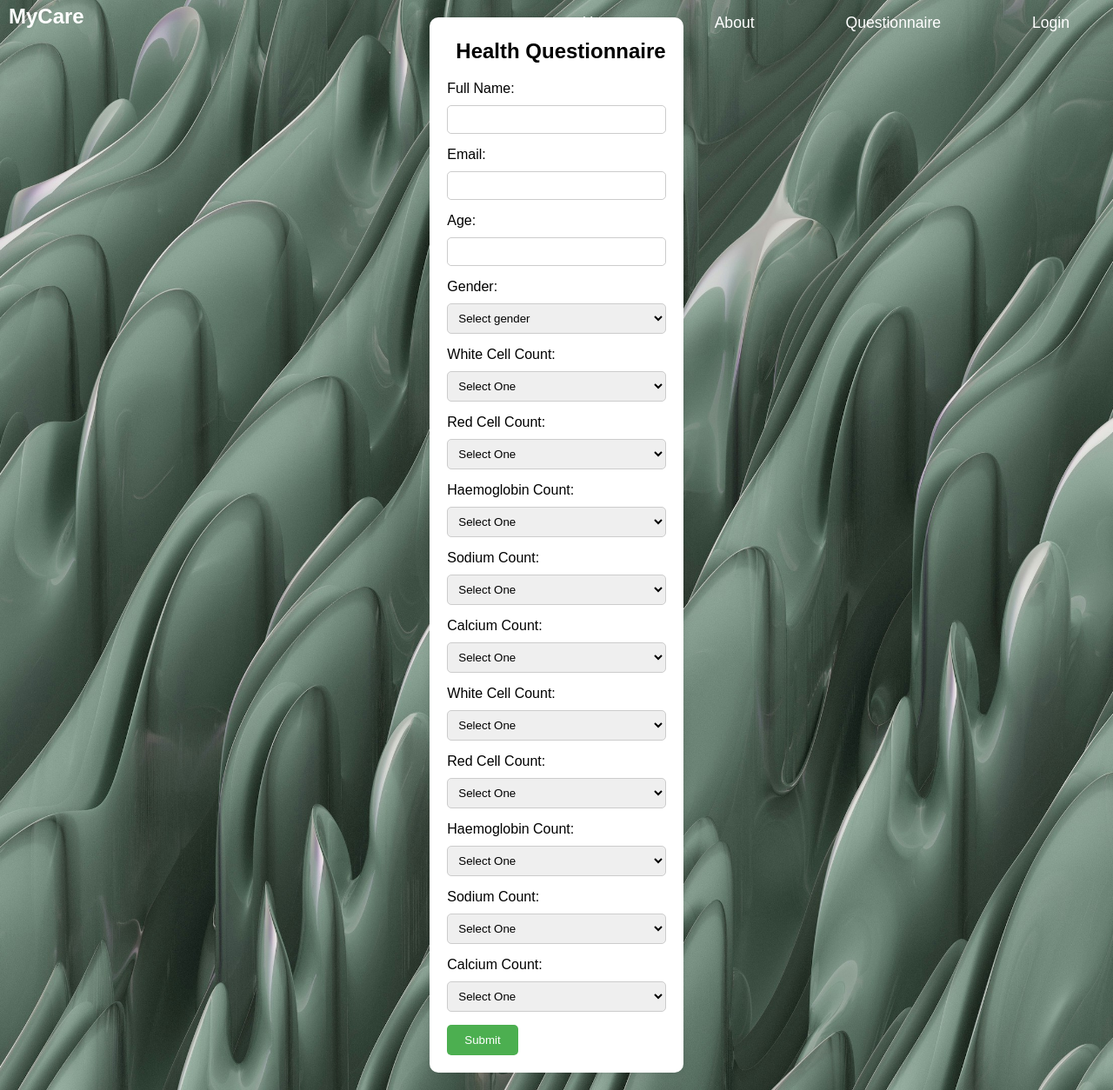
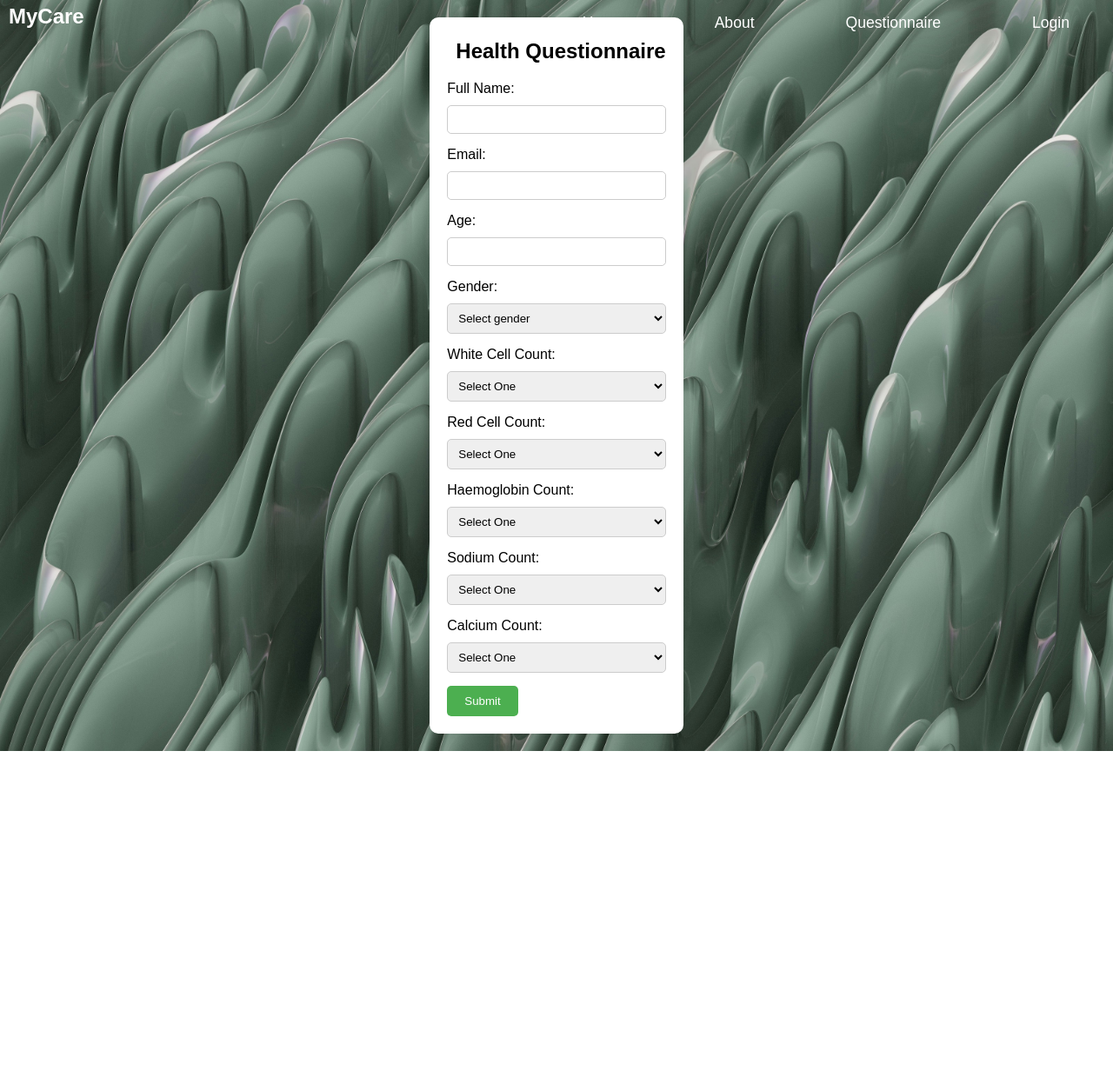
Before and after one commit to TaKiBeAtZ/MyCare, a PHP site: page /Questionnaire.php in a window 1280 px wide. Shown: the whole page at 87% size. After the commit the page ends 864 px from the top, so only its background shows below. Run offline with PHP 8.4, Linux system fonts and the light colour scheme; some web fonts are replaced.

Commit message:
changed values in the Questionnaire html tab

```diff
--- a/Questionnaire.php
+++ b/Questionnaire.php
@@ -120,86 +120,6 @@
             <option value="2.35"> 2.35 </option>
         </select>
 
-        <label for="WhiteCellCount"> White Cell Count: </label>
-        <select id="WhiteCellCount" name="WhiteCellCount" required>
-            <option value=""> Select One </option>
-            <option value=""> 3 </option>
-            <option value=""> 4 </option>
-            <option value=""> 6 </option>
-            <option value=""> 8 </option>
-            <option value=""> 10 </option>
-            <option value=""> 12 </option>
-            <option value=""> 14 </option>
-            <option value=""> 16 </option>
-            <option value=""> 18 </option>
-            <option value=""> 20 </option>
-            <option value=""> 22 </option>
-            <option value=""> 24 </option>
-            <option value=""> 26 </option>
-        </select>
-
-        <label for="RedCellCount"> Red Cell Count: </label>
-        <select id="RedCellCount" name="RedCellCount" required>
-            <option value=""> Select One </option>
-            <option value=""> 3 </option>
-            <option value=""> 4 </option>
-            <option value=""> 6 </option>
-            <option value=""> 8 </option>
-            <option value=""> 10 </option>
-            <option value=""> 12 </option>
-            <option value=""> 14 </option>
-            <option value=""> 16 </option>
-            <option value=""> 18 </option>
-            <option value=""> 20 </option>
-            <option value=""> 22 </option>
-            <option value=""> 24 </option>
-            <option value=""> 26 </option>
-        </select>
-
-        <label for="Haemoglobin"> Haemoglobin Count: </label>
-        <select id="Haemoglobin" name="Haemoglobin" required>
-            <option value=""> Select One </option>
-            <option value=""> 80 </option>
-            <option value=""> 85 </option>
-            <option value=""> 90 </option>
-            <option value=""> 95 </option>
-            <option value=""> 100 </option>
-            <option value=""> 120 </option>
-            <option value=""> 150 </option>
-            <option value=""> 200 </option>
-            <option value=""> 250 </option>
-            <option value=""> 300 </option>
-        </select>
-
-        <label for="Sodium"> Sodium Count: </label>
-        <select id="Sodium" name="Sodium" required>
-            <option value=""> Select One </option>
-            <option value=""> 140 </option>
-            <option value=""> 141 </option>
-            <option value=""> 142 </option>
-            <option value=""> 143 </option>
-            <option value=""> 144 </option>
-            <option value=""> 145 </option>
-            <option value=""> 146 </option>
-            <option value=""> 147 </option>
-            <option value=""> 148 </option>
-            <option value=""> 149 </option>
-            <option value=""> 150 </option>
-
-        </select>
-
-        <label for="Calcium"> Calcium Count: </label>
-        <select id="Calcium" name="Calcium" required>
-            <option value=""> Select One </option>
-            <option value=""> 2.0 </option>
-            <option value=""> 2.5 </option>
-            <option value=""> 2.10 </option>
-            <option value=""> 2.15 </option>
-            <option value=""> 2.20 </option>
-            <option value=""> 2.30 </option>
-            <option value=""> 2.35 </option>
-        </select>
-
         <button type="submit">Submit</button>
 </form>
 
```
